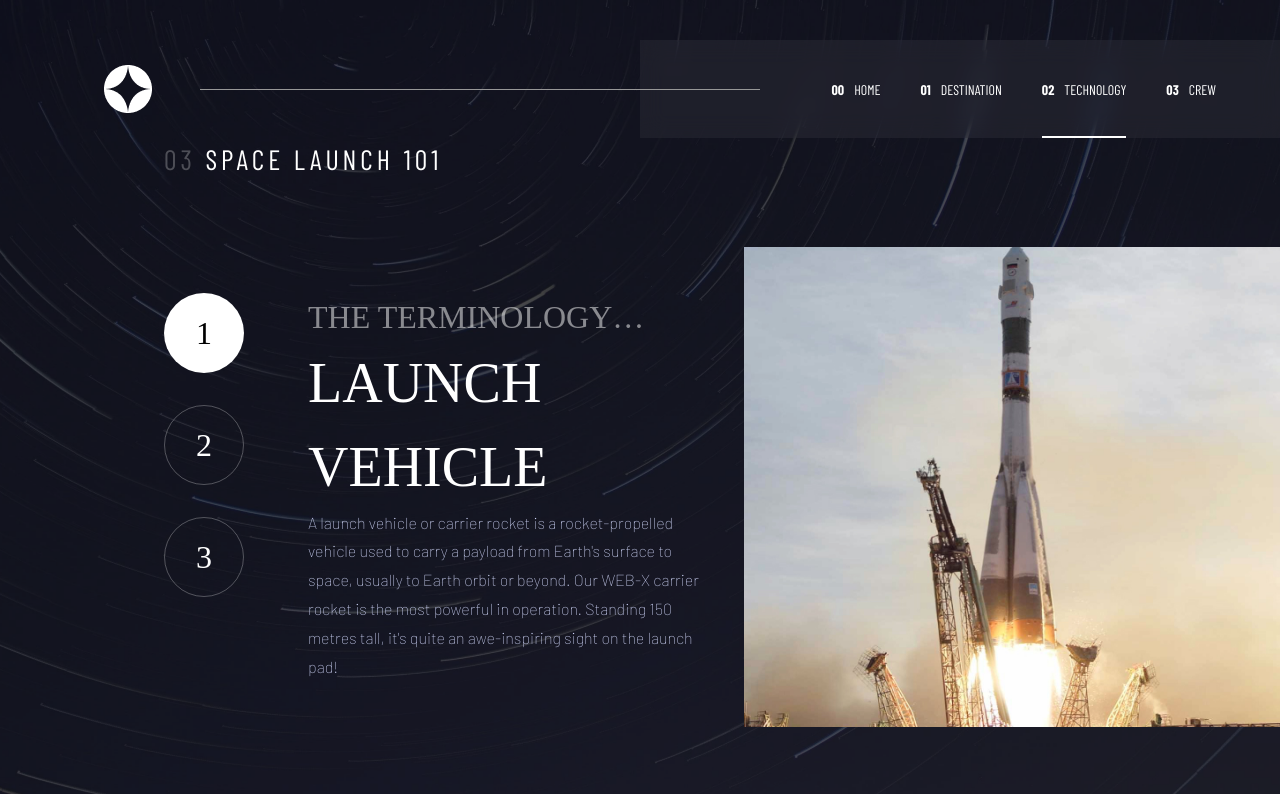
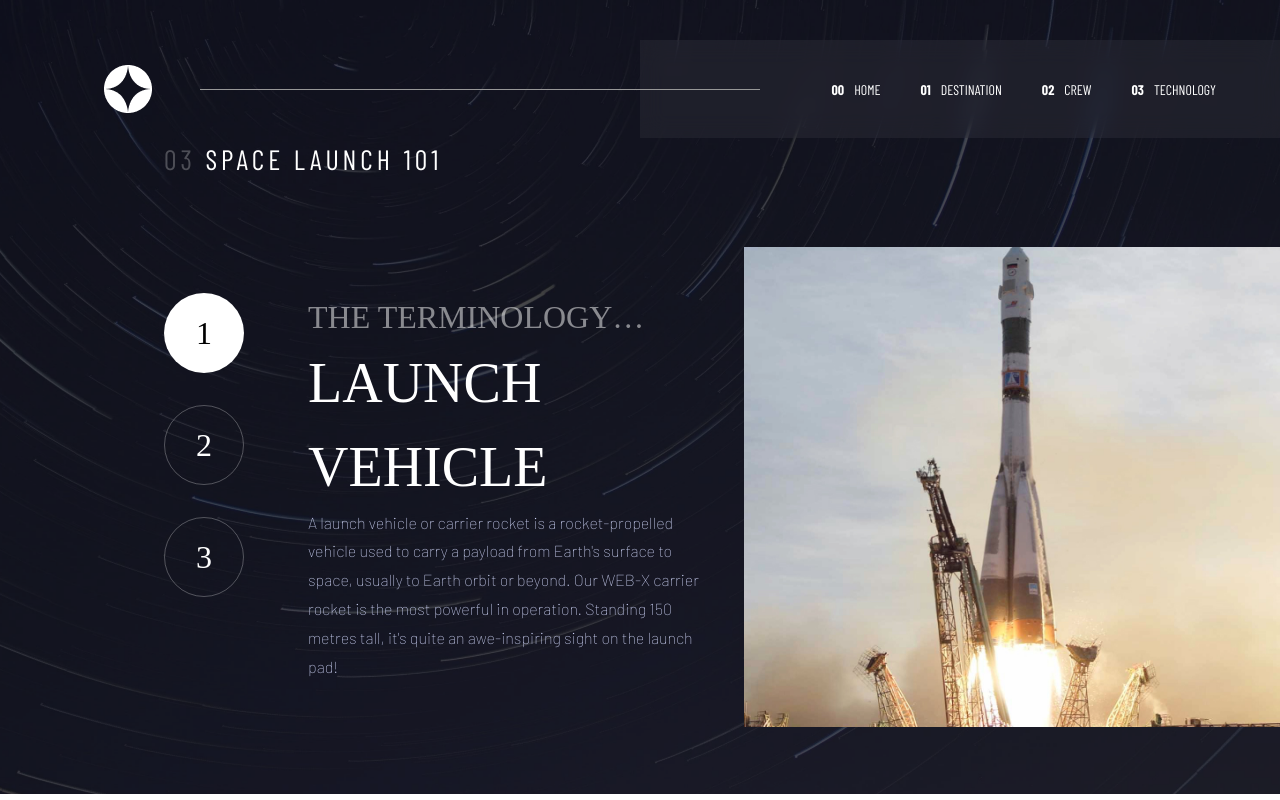
Before and after one commit to Ammarali7860/Space-Toursium-Website, a Next.js app: page /TECHNOLOGY in a window 1280 px wide. Built offline with nearby package versions, Linux system fonts and the light colour scheme; a web font is replaced by a local one.

Commit message:
update message

```diff
--- a/src/app/components/Navbar.jsx
+++ b/src/app/components/Navbar.jsx
@@ -1,9 +1,8 @@
-"use client"
+"use client";
 import Link from "next/link";
-import Image from 'next/image'
-import React, { useState } from 'react'
-import { usePathname } from 'next/navigation';
-
+import Image from "next/image";
+import React, { useState } from "react";
+import { usePathname } from "next/navigation";
 
 const Navbar = () => {
   const [menuOpen, setmenuOpen] = useState(false);
@@ -12,18 +11,13 @@ const Navbar = () => {
 
   return (
     <div className="header  p-6 md:p-0 lg:pt-10 flex items-center relative justify-between">
-
-              <div className="logo w-[50%] md:w-[20%] lg:w-[20%]  flex lg:justify-center md:justify-center sm:justify-start"  >
-                <Image
-                  src="/images/Logo (1).png"
-                  alt="logo"
-                  width={48}
-                  height={48}
-                />
+      <div className="logo w-[50%] md:w-[20%] lg:w-[20%]  flex lg:justify-center md:justify-center sm:justify-start">
+        <Link href="/"><Image src="/images/Logo (1).png" alt="logo" width={48} height={48} /></Link>
       </div>
       <div className="w-[35rem] lg:block  hidden border-b border-[#979797] z-50 absolute left-50"></div>
       <div>
-                <Image className='sm:hidden flex'
+        <Image
+          className="sm:hidden flex"
           src="/images/menu.png"
           alt="logo"
           width={24}
@@ -32,9 +26,14 @@ const Navbar = () => {
         />
       </div>
       {/* responsive menu */}
-              <div className={`${menuOpen ? "translate-x-0" : "translate-x-full"} md:hidden lg:hidden bg-white/5 backdrop-blur-md h-screen w-[70%] absolute top-0 right-0 px-8 transform transition-transform duration-500 ease-in-out  `}>
-                <div className='flex justify-end py-8'>
-                  <Image className=''
+      <div
+        className={`${
+          menuOpen ? "translate-x-0" : "translate-x-full"
+        } md:hidden lg:hidden bg-white/5 backdrop-blur-md h-screen w-[70%] absolute top-0 right-0 px-8 transform transition-transform duration-500 ease-in-out  `}
+      >
+        <div className="flex justify-end py-8">
+          <Image
+            className=""
             src="/images/Close.png"
             alt="logo"
             width={24}
@@ -44,51 +43,77 @@ const Navbar = () => {
         </div>
         <ol className=" flex flex-col space-y-8 Text-Preset-8 md:text-[12px] lg:text-[14px] pt-12 whiteTextColor">
           <li>
-
-                    <span className='font-bold pr-2.5'>00</span> <Link href="/">
-                      HOME</Link>
+            <span className="font-bold pr-2.5">00</span>{" "}
+            <Link href="/">HOME</Link>
           </li>
           <li>
-
-                    <Link href="/destination"><span className='font-bold pr-2.5'>01</span>
-                      DESTINATION</Link>
+            <Link href="/destination">
+              <span className="font-bold pr-2.5">01</span>
+              DESTINATION
+            </Link>
+          </li>
+          <li>
+            <Link href="/crew">
+              <span className="font-bold pr-2.5">02</span>
+              CREW
+            </Link>
           </li>
           <li>
             <Link href="/technology">
-                      <span className='font-bold pr-2.5'>02</span>TECHNOLOGY</Link>
+              <span className="font-bold pr-2.5">03</span>TECHNOLOGY
+            </Link>
           </li>
-                  <li>
-                    <Link href="/crew"><span className='font-bold pr-2.5'>03</span>
-                      CREW</Link>
-                  </li>
+
         </ol>
       </div>
       {/* desktop menu */}
       <ol className="bg-white/5 backdrop-blur-md hidden sm:flex  Text-Preset-8 md:text-[12px] lg:text-[14px] space-x-5 lg:space-x-10 px-[38.5px] lg:px-[64px]  justify-end items-center w-full sm:w-[90%] md:w-[80%] lg:w-[50%] z-10 whiteTextColor">
         <li>
-                  <Link href="/"
-                className={`py-[38.5px] hover:border-b-2 hover:border-white ${pathName === "/" ? "border-b-2 border-white" : ""}`}
-                  ><span className='font-bold pr-2.5'>00</span>
-                    HOME</Link>
+          <Link
+            href="/"
+            className={`py-[38.5px] hover:border-b-2 hover:border-white ${
+              pathName === "/" ? "border-b-2 border-white" : ""
+            }`}
+          >
+            <span className="font-bold pr-2.5">00</span>
+            HOME
+          </Link>
         </li>
         <li>
-                  <Link href="/DESTINATION"
-                   className={`py-[38.5px] hover:border-b-2 hover:border-white  ${pathName === "/DESTINATION" ? "border-b-2 border-white" : ""}`}><span className='font-bold pr-2.5'>01</span>
-                    DESTINATION</Link>
+          <Link
+            href="/destination"
+            className={`py-[38.5px] hover:border-b-2 hover:border-white  ${
+              pathName === "/destination" ? "border-b-2 border-white" : ""
+            }`}
+          >
+            <span className="font-bold pr-2.5">01</span>
+            DESTINATION
+          </Link>
+        </li>
+        <li className="py-[38.5px]">
+          <Link
+            href="/crew"
+            className={`py-[38.5px] hover:border-b-2 hover:border-white  ${
+              pathName === "/crew" ? "border-b-2 border-white  " : ""
+            }`}
+          >
+            <span className="font-bold pr-2.5">02</span>
+            CREW
+          </Link>
         </li>
         <li>
-                  <Link href="/TECHNOLOGY"
-                  className={`py-[38.5px] hover:border-b-2 hover:border-white  ${pathName === "/TECHNOLOGY" ? "border-b-2 border-white" : ""}`}>
-                    <span className='font-bold pr-2.5'>02</span>TECHNOLOGY</Link>
-                </li>
-                <li className='py-[38.5px]'>
-                  <Link href="/CREW"
-                  className={`py-[38.5px] hover:border-b-2 hover:border-white  ${pathName === "/CREW" ? "border-b-2 border-white  " : ""}`}><span className='font-bold pr-2.5'>03</span>
-                    CREW</Link>
+          <Link
+            href="/technology"
+            className={`py-[38.5px] hover:border-b-2 hover:border-white  ${
+              pathName === "/technology" ? "border-b-2 border-white" : ""
+            }`}
+          >
+            <span className="font-bold pr-2.5">03</span>TECHNOLOGY
+          </Link>
         </li>
       </ol>
     </div>
-  )
-}
+  );
+};
 
-export default Navbar
+export default Navbar;
--- a/src/app/page.jsx
+++ b/src/app/page.jsx
@@ -6,7 +6,7 @@ import BgContainer from './components/BgContainer.jsx'
 
 BgContainer
 
-const page = () => {
+const Page = () => {
   // const desktopImg = "/images/bg1.png"
   // const tabletImg = "/images/Tablet.png"
 
@@ -44,4 +44,4 @@ const page = () => {
   )
 }
 
-export default page
+export default Page
```
Lines whose indentation alone changed are shown as unchanged.
